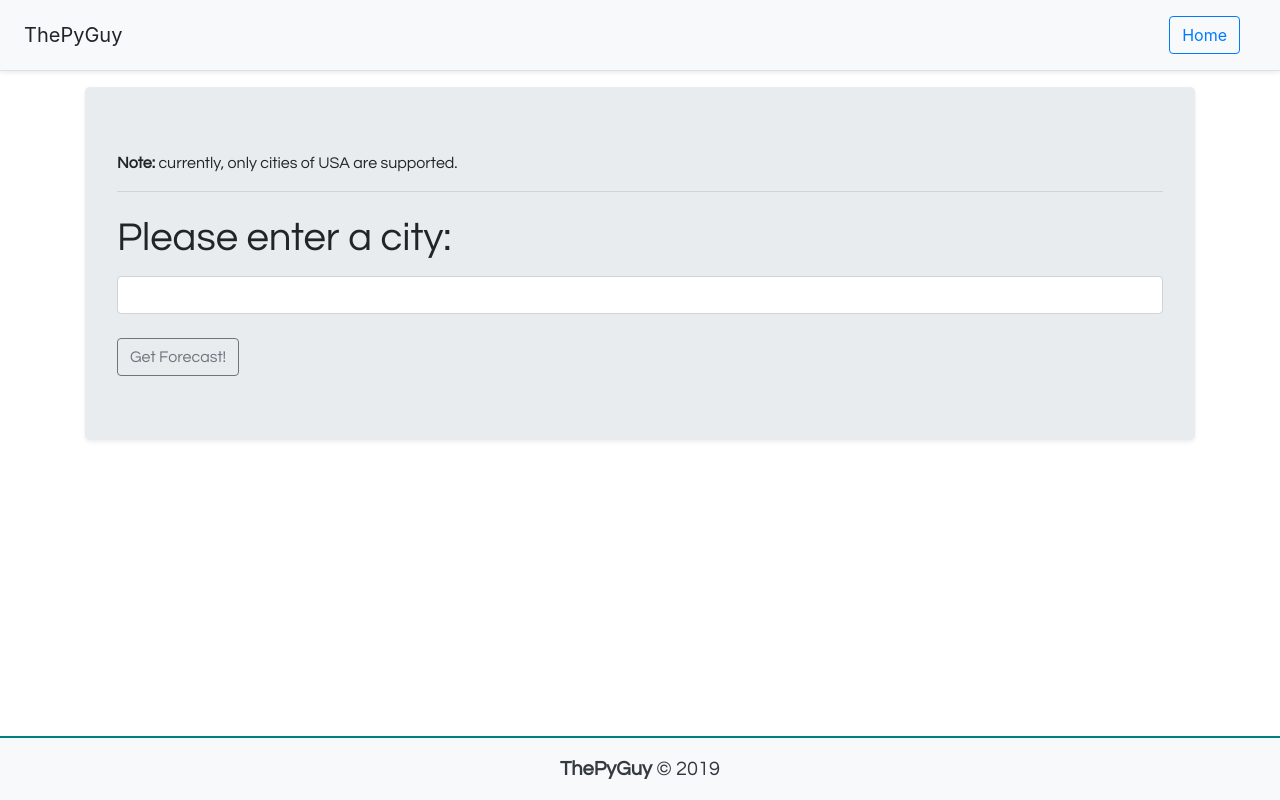
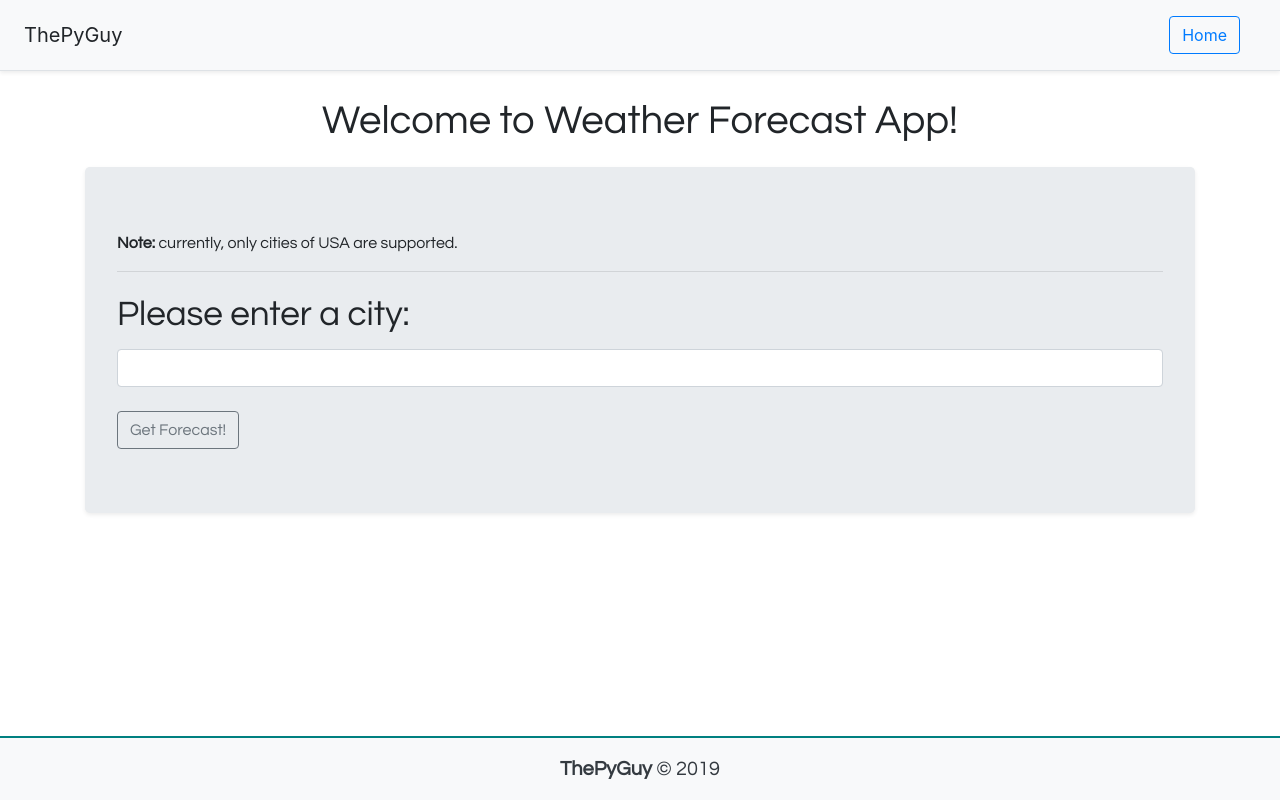
Before and after one commit to prasang0607/Python-projects, a Flask app: page / in a window 1280 px wide. Run offline with Flask 2, Linux system fonts and the light colour scheme; some libraries are stand-ins or nearby versions.

Commit message:
added requirements

```diff
--- a/weather-forecast/app.py
+++ b/weather-forecast/app.py
@@ -26,4 +26,4 @@ def page_not_found(e):
 
 
 if __name__ == '__main__':
-    app.run()
+    app.run(debug=True)
--- a/weather-forecast/static/forecast.py
+++ b/weather-forecast/static/forecast.py
@@ -5,7 +5,7 @@ from bs4 import BeautifulSoup
 
 def get_coordinates(city):
     key = '<YOUR_API_KEY>'
-    url = f"https://maps.googleapis.com/maps/api/place/textsearch/json?key={key}&query={city}"
+    url = "https://maps.googleapis.com/maps/api/place/textsearch/json?key={}&query={}".format(key, city)
     # print(url, end='\n')
     raw_data = requests.get(url)
     json_data = json.loads(raw_data.text)
@@ -30,7 +30,7 @@ def weather_data(city):
     address, lat, lng = coordinates
 
     try:
-        page = requests.get(f"https://forecast.weather.gov/MapClick.php?lat={lat}&lon={lng}")
+        page = requests.get("https://forecast.weather.gov/MapClick.php?lat={}&lon={}".format(lat, lng))
         soup = BeautifulSoup(page.text.replace('<br>', ' '), "lxml")
 
         items = soup.find_all('div', class_='tombstone-container')
--- a/weather-forecast/templates/base.html
+++ b/weather-forecast/templates/base.html
@@ -35,6 +35,11 @@
     </div>
 
     <div class="container" style="font-family: 'Questrial'">
+
+        {% block welcome %}
+            <p style="font-size: 40px; text-align: center; margin-top: 20px;">Welcome to Weather Forecast App!</p>
+        {% endblock welcome %}
+
         {% block content %}
 
         {% endblock %}
--- a/weather-forecast/templates/display_forecast.html
+++ b/weather-forecast/templates/display_forecast.html
@@ -1,4 +1,8 @@
 {% extends 'base.html' %}
+
+{% block welcome %}
+
+{% endblock %}
 
 {% block content %}
 
@@ -9,7 +13,7 @@
 {% endif %}
 
 {% if got == True %}
-    <p style="text-align: center; font-size: 25px; margin-top: 40px">Weather Forecast for <span class="font-weight-bold">{{ data[0] }}</span></p>
+    <p style="text-align: center; font-size: 25px;">Weather Forecast for <span class="font-weight-bold">{{ data[0] }}</span></p>
 
     <table class="table table-striped" style="margin-bottom: 200px">
         <thead class="thead-dark">
--- a/weather-forecast/templates/index.html
+++ b/weather-forecast/templates/index.html
@@ -1,11 +1,11 @@
 {% extends 'base.html' %}
 
 {% block content %}
-    <div class="jumbotron shadow-sm">
+    <div class="jumbotron shadow-sm" style="margin-bottom: 200px">
         <p><span  class="font-weight-bold">Note:</span> currently, only cities of USA are supported.</p>
         <hr>
         <form action="{{ url_for('display_forecast') }}">
-            <label for="city_name" style="font-size: 40px">Please enter a city:</label>
+            <label for="city_name" style="font-size: 35px">Please enter a city:</label>
             <input type="text" class="form-control" aria-label="Sizing example input" aria-describedby="inputGroup-sizing-default" name="city_name">
             <br>
             <input type="submit" class="btn btn-outline-secondary" value="Get Forecast!">
```
